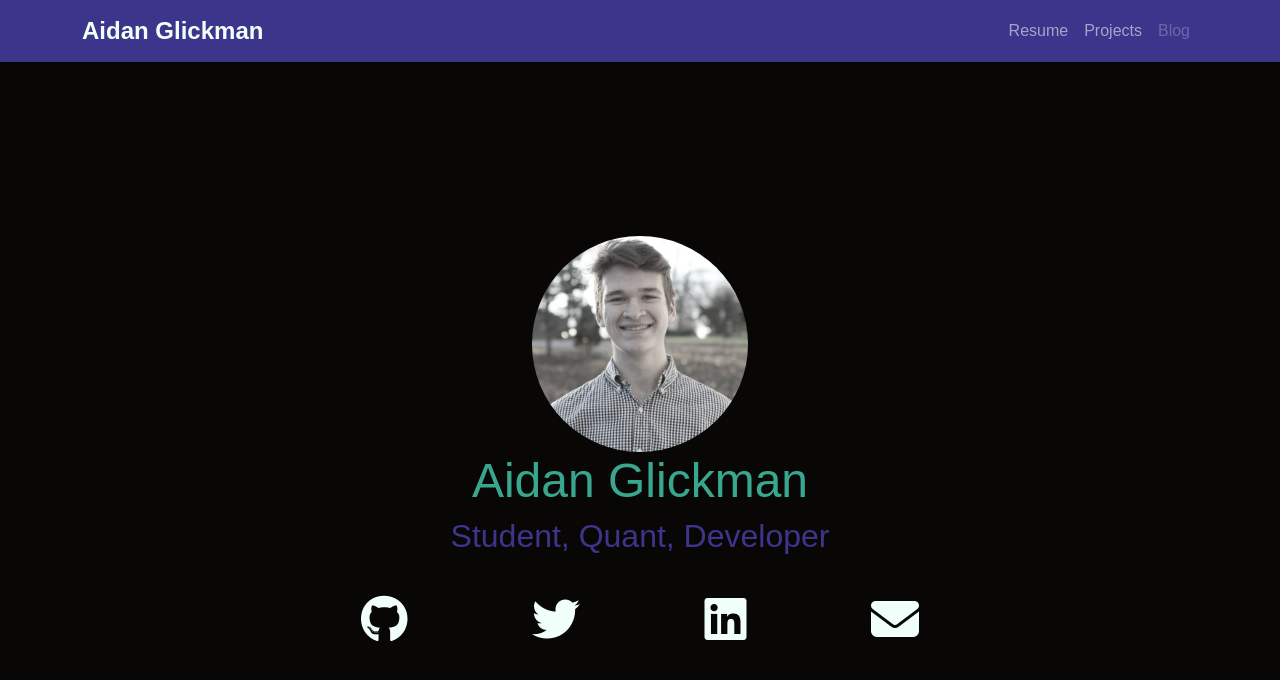
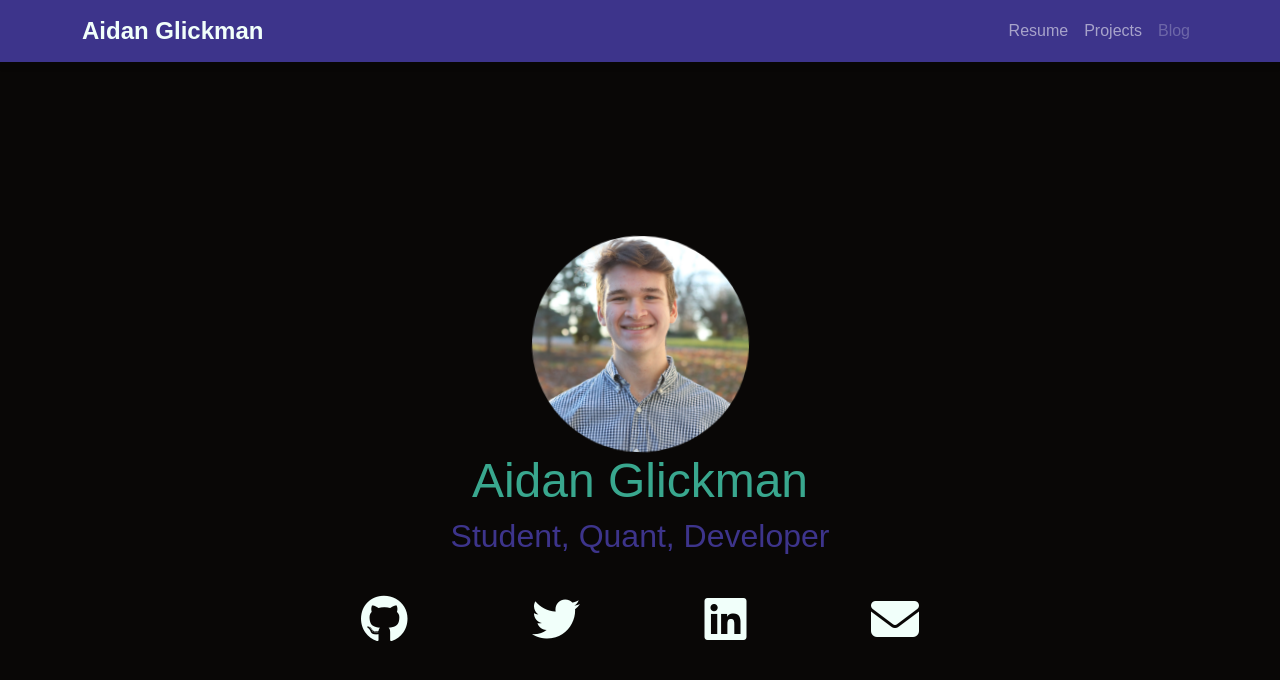
Before and after one commit to AidanGlickman/personal-site, a React (Vite) app: page / in a window 1280 px wide. In both pictures the pointer is over the picture 640 px from the left and 343 px from the top of the page. Shown: the top 680 px of the page. Built offline with nearby package versions, Linux system fonts and the light colour scheme; a web font is replaced by a local one.

Commit message:
make my face rotate very slowly

```diff
--- a/src/pages/Home.scss
+++ b/src/pages/Home.scss
@@ -36,7 +36,24 @@
     font-size: 3rem;
 }
 
+@keyframes rotation {
+    from {
+        transform: rotate(0deg);
+    }
+
+    to {
+        transform: rotate(359deg);
+    }
+}
+
 .hero-image {
     border-radius: 50%;
     filter: grayscale(80%);
+
+    &:hover {
+        transition: ease 0.3s;
+        transform: scale(1.05);
+        animation: rotation 500s infinite linear;
+        filter: grayscale(0%);
+    }
 }
```
